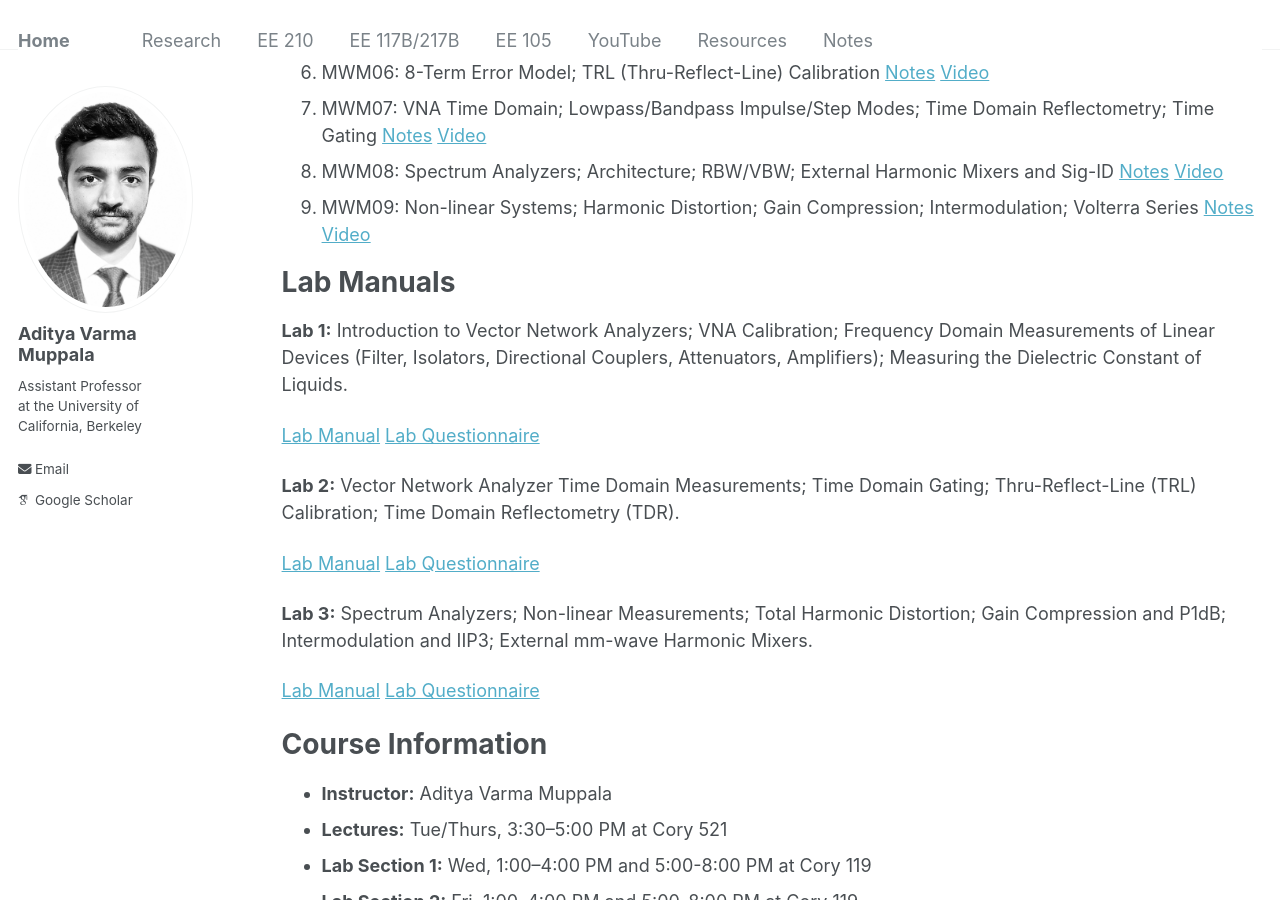
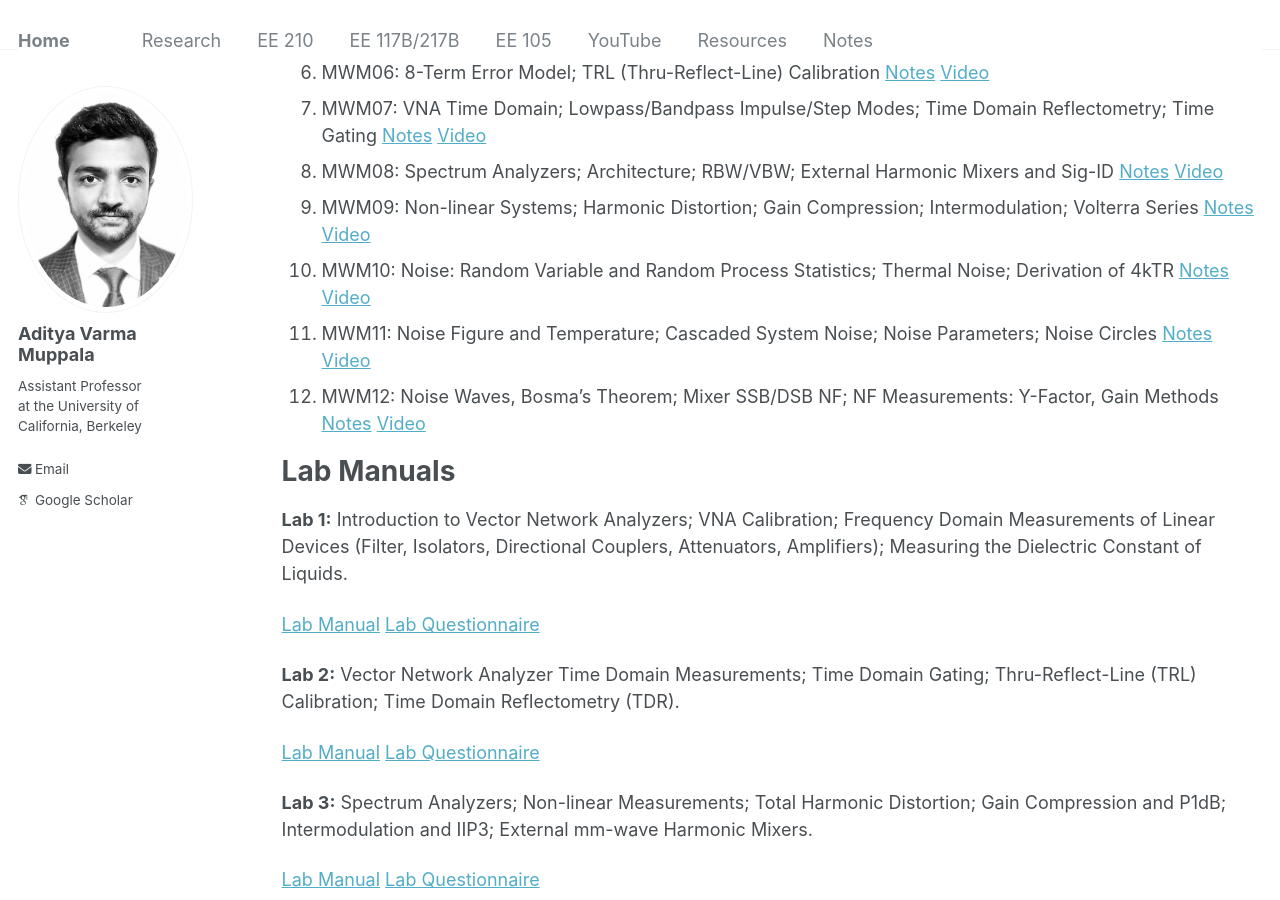
Before and after one commit to AdityaMuppala/adityamuppala.github.io, a Jekyll site: the page built from _pages/teaching117B217B.md, in a window 1280 px wide and 900 px high, scrolled down 460 px. Built offline with Jekyll 4.4.1, drawn with Linux system fonts in a browser that asks for light colours; some web fonts are replaced.

Commit message:
Update teaching117B217B.md

```diff
--- a/_pages/teaching117B217B.md
+++ b/_pages/teaching117B217B.md
@@ -17,6 +17,9 @@ The recordings here cover the same material as the lectures but are broken up by
 7. MWM07: VNA Time Domain; Lowpass/Bandpass Impulse/Step Modes; Time Domain Reflectometry; Time Gating [Notes](https://adityamuppala.github.io/assets/EE_117B217B/EE117B217B_Lec7.pdf) [Video](https://youtu.be/fictccPdU2Y)
 8. MWM08: Spectrum Analyzers; Architecture; RBW/VBW; External Harmonic Mixers and Sig-ID [Notes](https://adityamuppala.github.io/assets/EE_117B217B/EE117B217B_Lec8.pdf) [Video](https://youtu.be/w705YW4YF6I)
 9. MWM09: Non-linear Systems; Harmonic Distortion; Gain Compression; Intermodulation; Volterra Series [Notes](https://adityamuppala.github.io/assets/EE_117B217B/EE117B217B_Lec9.pdf) [Video](https://youtu.be/3-JFS1EIaE0)
+10. MWM10: Noise: Random Variable and Random Process Statistics; Thermal Noise; Derivation of 4kTR [Notes](https://adityamuppala.github.io/assets/EE_117B217B/EE117B217B_Lec10.pdf) [Video](https://youtu.be/twpwtaPn_Ik)
+11. MWM11: Noise Figure and Temperature; Cascaded System Noise; Noise Parameters; Noise Circles [Notes](https://adityamuppala.github.io/assets/EE_117B217B/EE117B217B_Lec11.pdf) [Video](https://youtu.be/6aZdwo2cVFk)
+12. MWM12: Noise Waves, Bosma's Theorem; Mixer SSB/DSB NF; NF Measurements: Y-Factor, Gain Methods [Notes](https://adityamuppala.github.io/assets/EE_117B217B/EE117B217B_Lec12.pdf) [Video](https://youtu.be/A-44Fj8Hsik)
 
 # Lab Manuals
 
```
